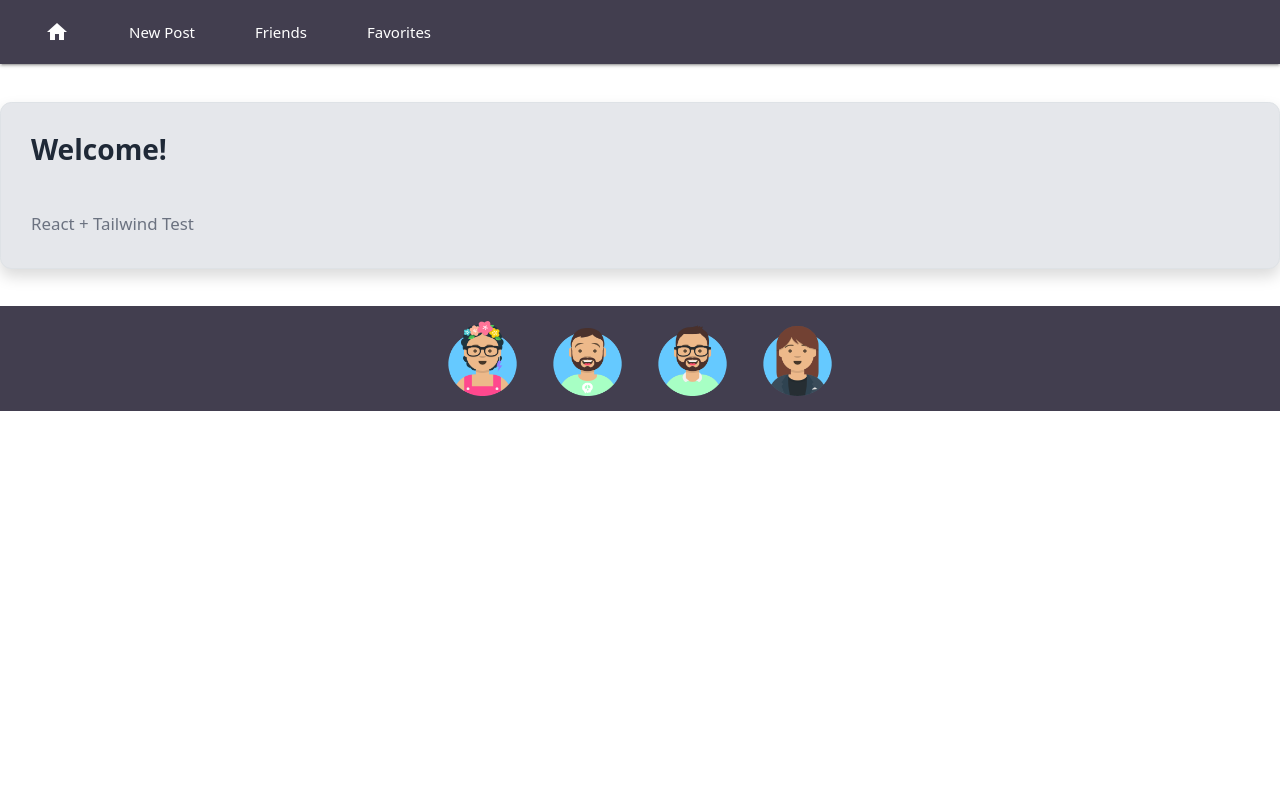
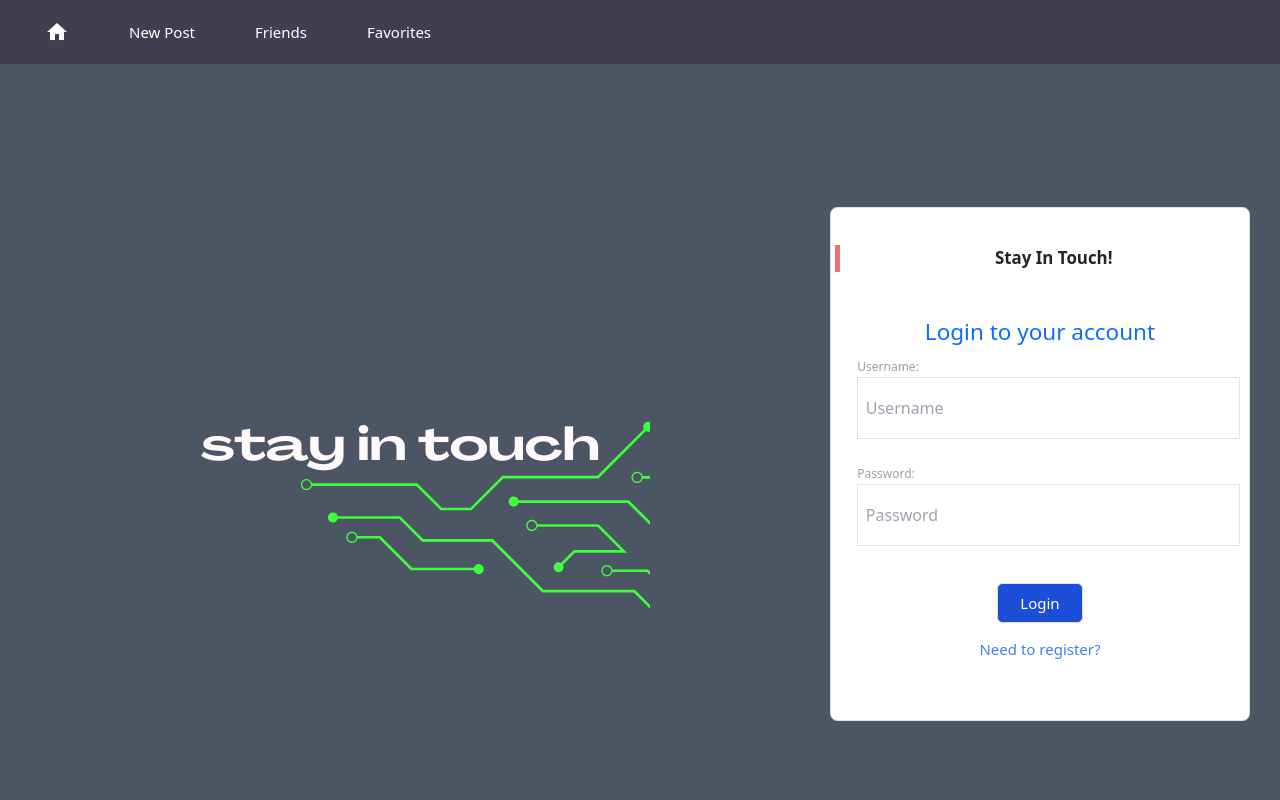
Before and after one commit to GTBCP3G5/Stay-In-Touch-Social-Network, a React (Create React App) app in the folder client/: page / in a window 1280 px wide. Shown: the top 800 px of the page. Built offline with nearby package versions, Linux system fonts and the light colour scheme.

Commit message:
Login page content push

```diff
--- a/client/src/App.js
+++ b/client/src/App.js
@@ -6,6 +6,7 @@ import Home from "./components/Home";
 import Friends from "./components/Friends";
 import Favorites from "./components/Favorites";
 import NewPost from "./components/NewPost";
+import Login from "./components/Login";
 
 const client = new ApolloClient({
 	uri: '/',
@@ -17,6 +18,7 @@ function App() {
 		<ApolloProvider client={client}>
 			<Router>
 				<Navbar />
+				<Login />
 				<Routes>
 					<Route
 					path="/"
--- a/client/src/components/Login.jsx
+++ b/client/src/components/Login.jsx
@@ -1,18 +1,78 @@
-import React from 'react';
+import React, { useState } from "react";
 
 export default function Login() {
+  const [formData, setFormData] = useState({
+    user: {
+      username: "",
+      password: ""
+    },
+  });
+
+  const handleChange = (e) => {
+    setFormData({
+      user: {
+        ...formData.user,
+        [e.target.name]: e.target.value,
+      },
+    });
+  };
+
   return (
-    <h1>Login Component</h1>
-    // <form>
-    //   <div>
-    //     <label for="email">Email address:</label>
-    //     <input type="email" id="loginEml" />
-    //   </div>
-    //   <div>
-    //     <label for="pwd">Password:</label>
-    //     <input type="password" id="loginPwd" />
-    //   </div>
-    //   <button type="submit" id="loginBtn">Submit</button>
-    // </form>
-  )
-};
+    <figure className="h-screen flex bg-gray-600">
+      <img className="object-scale-down" src="logo-2.png" alt="SIT Logo" />
+      <div className="w-full max-w-md m-auto bg-white rounded-lg border border-primaryBorder shadow-default py-10 px-1">
+        <blockquote className="text-2xl font-medium text-center">
+          <p className="text-lg font-semibold">Stay In Touch!</p>
+        </blockquote>
+
+        <div className="text-primary m-6">
+      <div className="flex items-center mt-3 justify-center">
+        <h1 className="text-2xl font-medium text-primary mt-4 mb-2">
+          Login to your account
+        </h1>
+      </div>
+      <form>
+        <label className="text-left">Username:</label>
+        <input
+          name="username"
+          type="text"
+          value={formData.user.username}
+          onChange={handleChange}
+          placeholder="Username"
+          className={
+            "w-full p-2 text-primary border rounded-md outline-none text-sm transition duration-150 ease-in-out mb-4"
+          }
+        />
+        <label>Password:</label>
+        <input
+          name="password"
+          type="password"
+          value={formData.user.password}
+          onChange={handleChange}
+          placeholder="Password"
+          className={
+            "w-full p-2 text-primary border rounded-md outline-none text-sm transition duration-150 ease-in-out mb-4"
+          }
+        />
+        <div className="flex items-center mt-3 justify-center">
+          <button
+            className={
+              "bg-blue-700 hover:bg-blue-500 py-2 px-4 text-md text-white rounded border border-blue focus:outline-none focus:border-black"
+            }
+            value="Login"
+          >
+            Login
+          </button>
+        </div>
+      </form>
+      <div className="flex items-center mt-3 justify-center">
+      <button className={"justify-center text-blue-500 hover:underline"}>
+        Need to register?
+      </button>
+      </div>
+    </div>
+
+      </div>
+    </figure>
+  );
+}
```
Also changed, not shown: client/public/logo-2.png (added).
